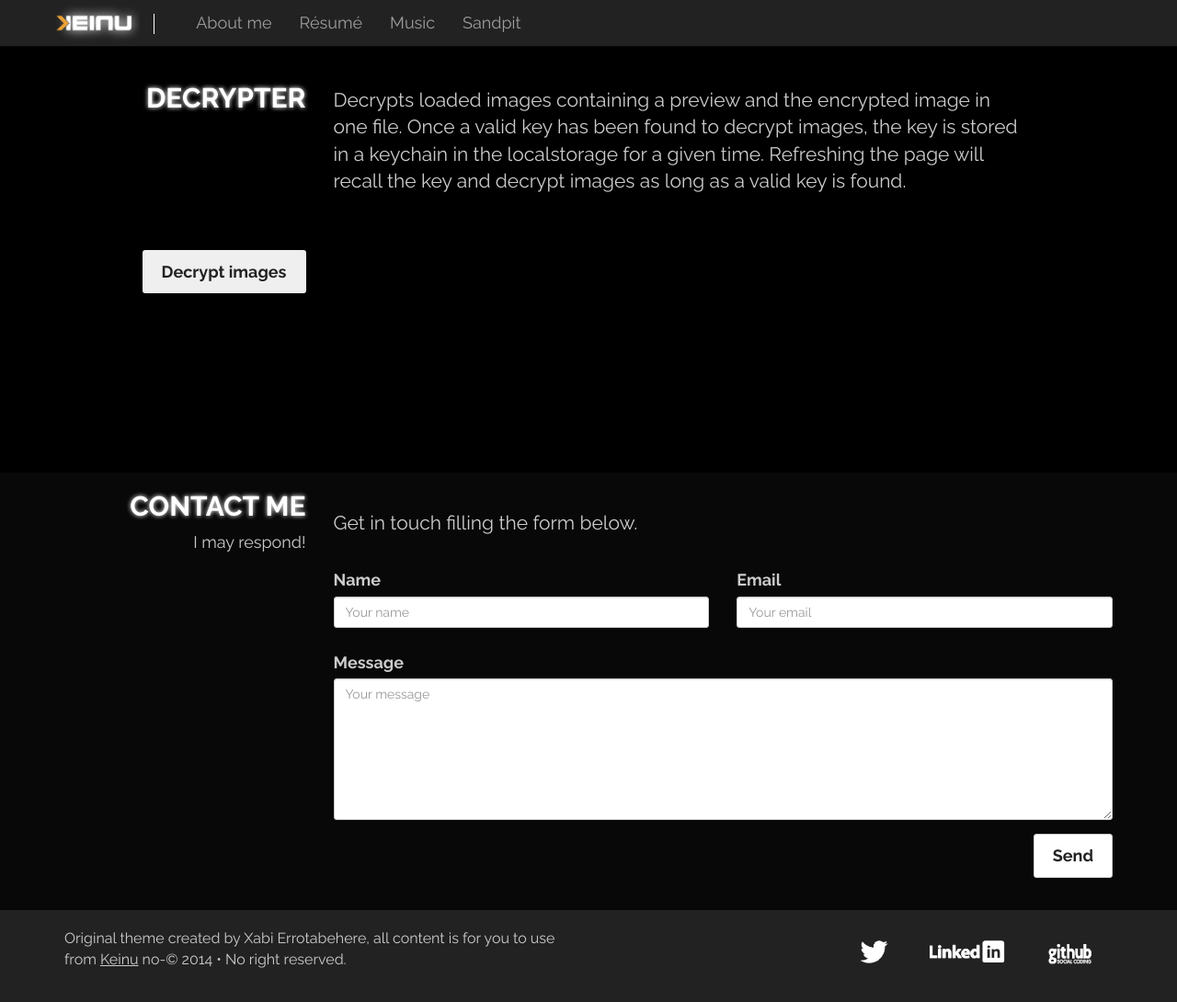
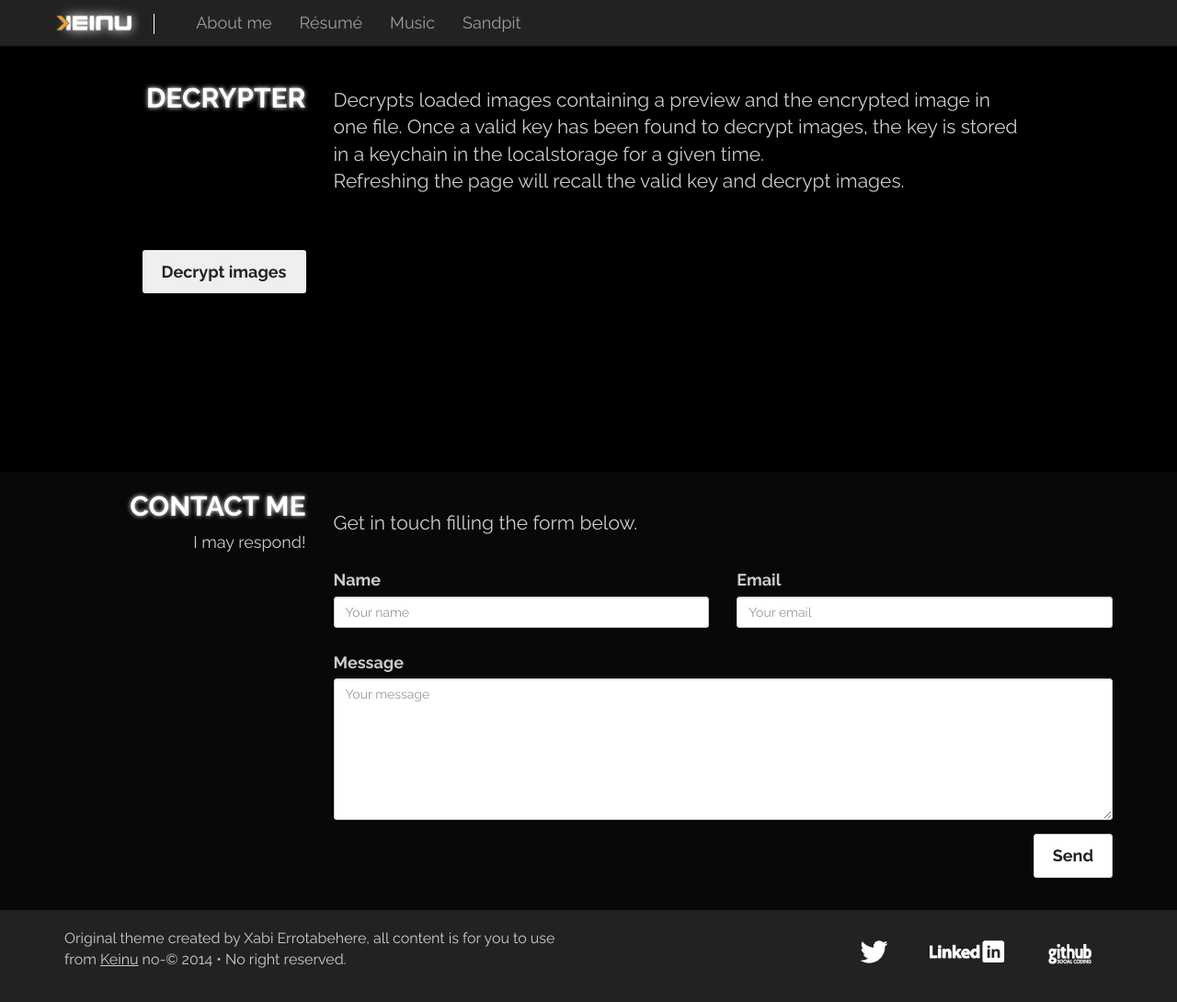
Before and after one commit to keinu/keinu, a Jekyll site: the page built from sandpit/decrypter.html, in a window 1280 px wide and 1090 px high. Shown: the whole window at 92% size. Built offline with Jekyll 4.4.1, drawn with Linux system fonts in a browser that asks for light colours; nearby versions of some CDN libraries.

Commit message:
Text update

```diff
--- a/sandpit/decrypter.html
+++ b/sandpit/decrypter.html
@@ -17,8 +17,8 @@ permalink: /sandpit/decrypter.html
 
 			<p class="lead">
 				Decrypts loaded images containing a preview and the encrypted image in one file. Once a valid key has been found to decrypt images,
-				the key is stored in a keychain in the localstorage for a given time.
-				Refreshing the page will recall the key and decrypt images as long as a valid key is found.
+				the key is stored in a keychain in the localstorage for a given time.<br />
+				Refreshing the page will recall the valid key and decrypt images.
 			</p>
 
 		</div>
```
